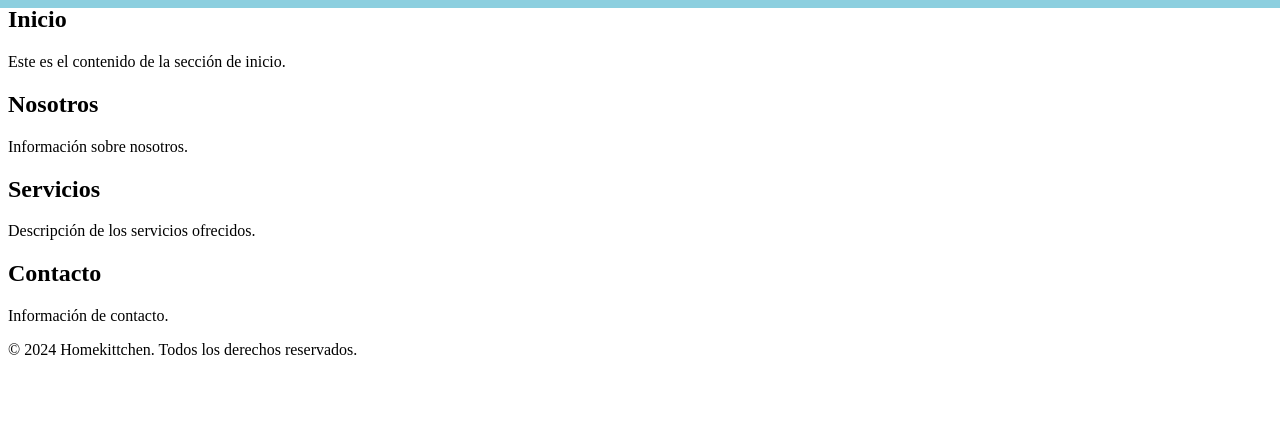
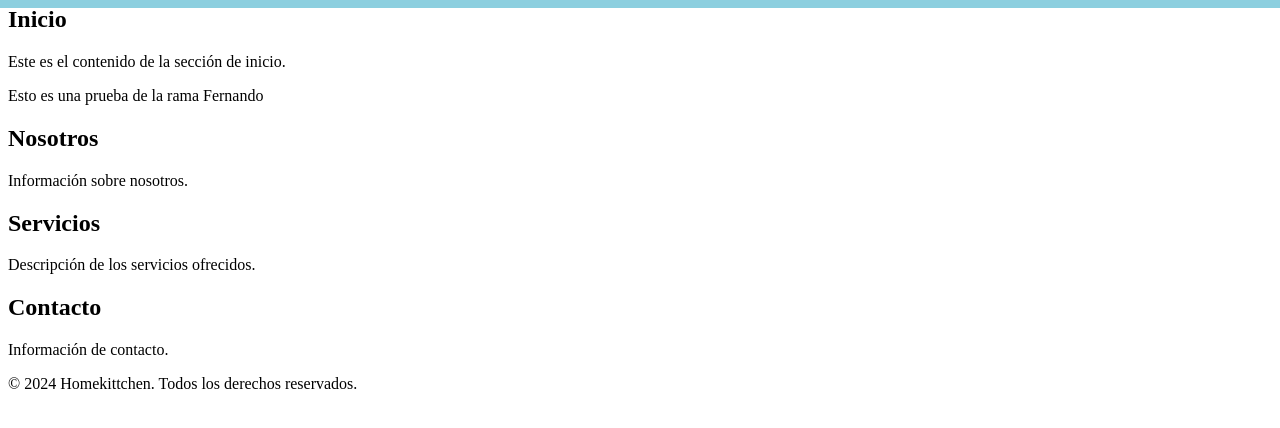
Before and after one commit to Plobor/amazon, a plain HTML site: page Index.html in a window 1280 px wide. Shown: the part 92-520 px from the top of the page. Drawn offline with Linux system fonts and the light colour scheme.

Commit message:
Primera prueba de la rama Fernando

```diff
--- a/Index.html
+++ b/Index.html
@@ -27,6 +27,7 @@
 <section id="inicio">
     <h2>Inicio</h2>
     <p>Este es el contenido de la sección de inicio.</p>
+    <p>Esto es una prueba de la rama Fernando</p>
 </section>
 
 <section id="nosotros">
```
